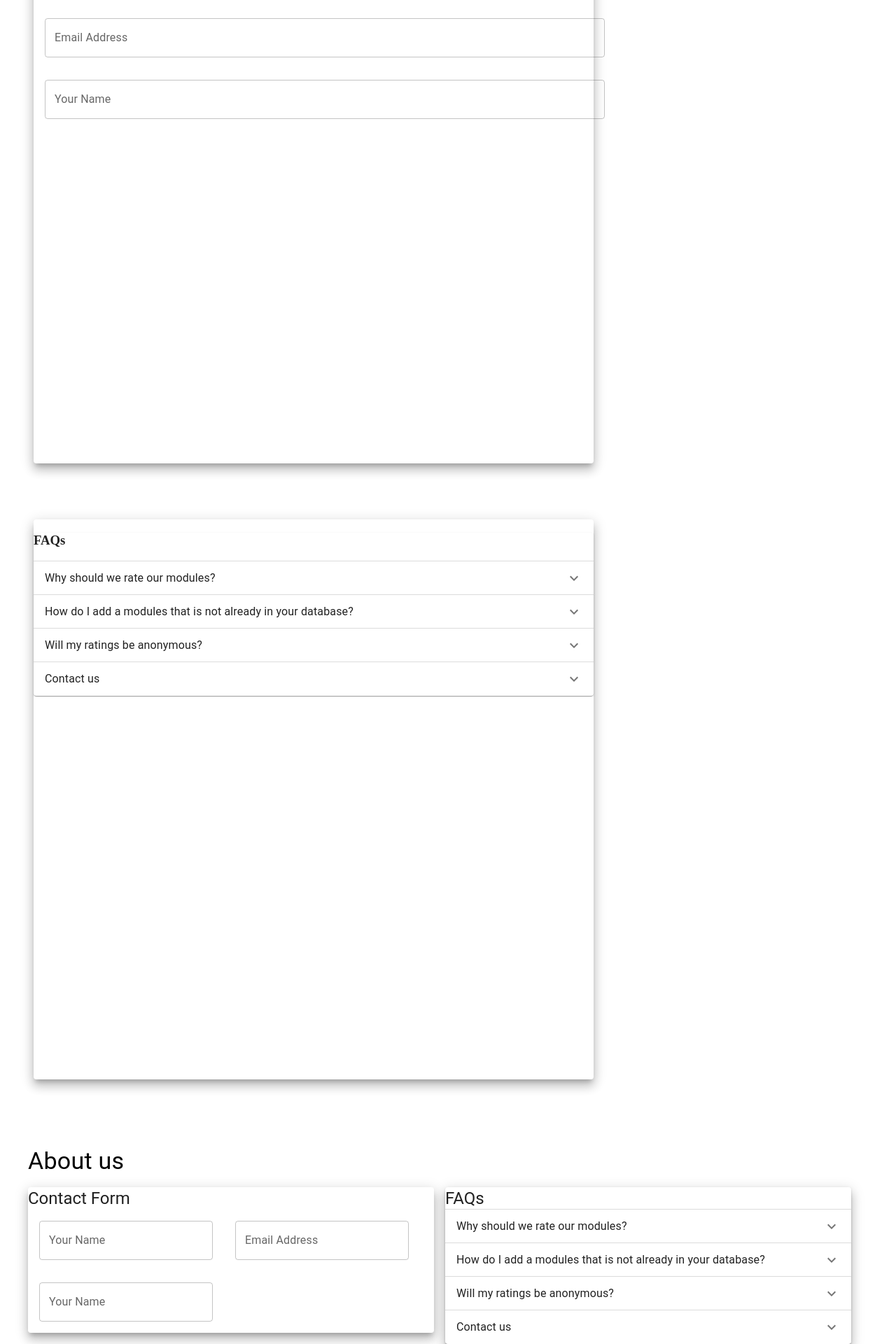
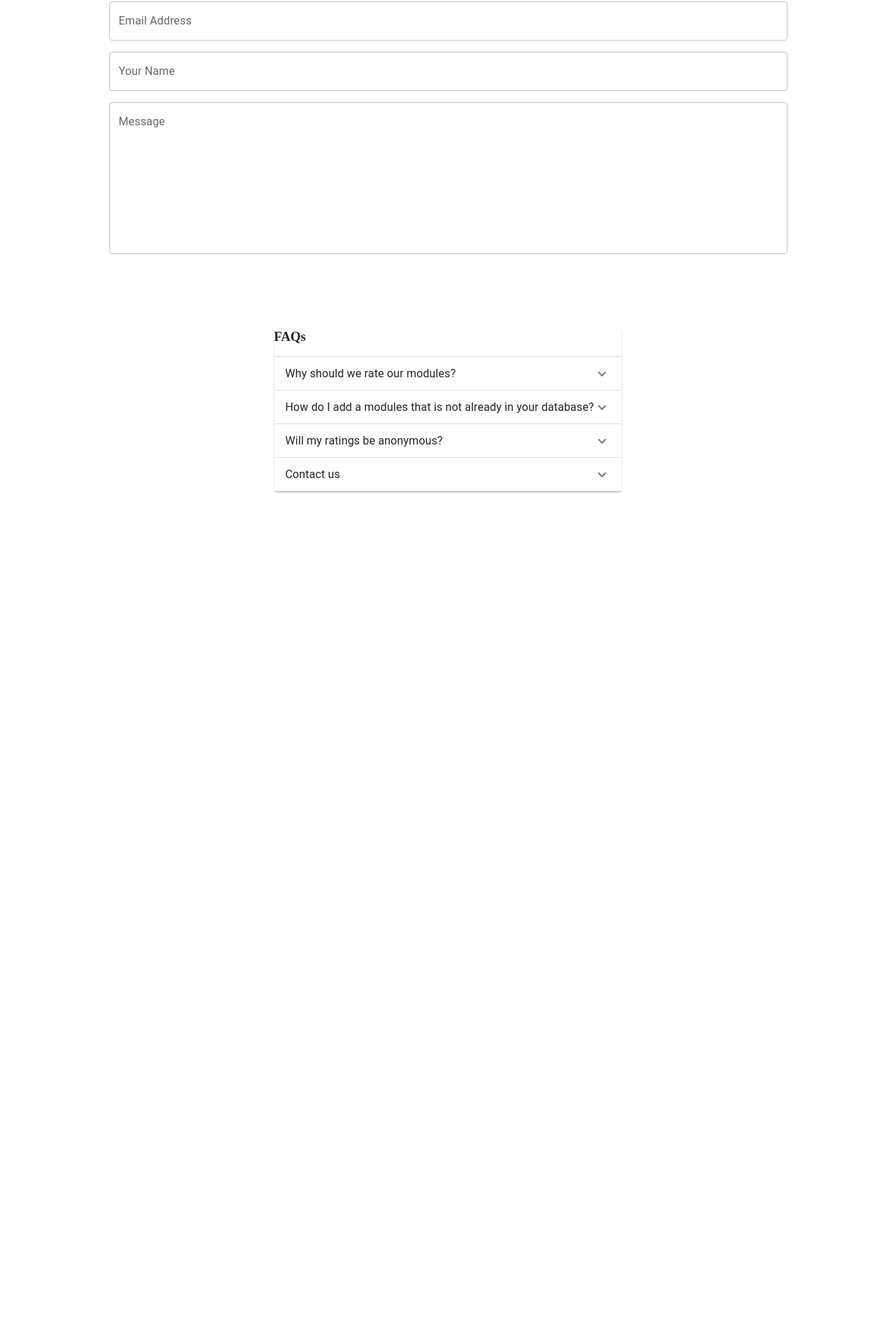
Before and after one commit to AlexanderPezarro/STEP2023Sustainabilty, a React (Create React App) app in the folder frontend/: page /aboutus in a window 1280 px wide. Shown: the part 334-2254 px from the top of the page at 70% size. After the commit the page ends 1084 px from the top, so only its background shows below. Built offline with nearby package versions, Linux system fonts and the light colour scheme.

Commit message:
09.07(Sun)

```diff
--- a/frontend/src/pages/Aboutus.js
+++ b/frontend/src/pages/Aboutus.js
@@ -5,11 +5,11 @@ import AccordionDetails from '@mui/material/AccordionDetails';
 import Typography from '@mui/material/Typography';
 import ExpandMoreIcon from '@mui/icons-material/ExpandMore';
 import Box from '@mui/material/Box';
-import Paper from '@mui/material/Paper';
 import OutlinedInput from '@mui/material/OutlinedInput';
 import FormControl from '@mui/material/FormControl';
 import InputLabel from '@mui/material/InputLabel';
-import { Container, Grid } from "@mui/material"
+import { Grid} from "@mui/material"
+import TextField from '@mui/material/TextField';
 
 export default function () {
     return (
@@ -21,51 +21,59 @@ export default function () {
                     display: 'flex',
                     flexWrap: 'wrap',
                     '& > :not(style)': {
-                        m: 5,
-                        width: 800,
-                        height: 800,
+                        mx: "auto",
+                        my: 5
                     },
                 }}
             >
-                <Paper elevation={10}>
+                <Grid elevation={10}>
                     <h3>Contact Form</h3>
                     <Box
                         component="form"
                         sx={{
-                            '& > :not(style)': { m: 2, width: '50' },
+                            '& > :not(style)': { mx: "auto", my: '50' },
                         }}
                         noValidate
                         autoComplete="off"
                     >
-                        <FormControl fullWidth sx={{ m: 1 }}>
+
+                        <FormControl fullWidth sx={{ mx: "auto", my:1 }}>
                             <InputLabel htmlFor="outlined-adornment-amount">Your Name</InputLabel>
                             <OutlinedInput
                                 id="outlined-adornment-amount"
                                 label="Amount"
                             />
                         </FormControl>
-                        <FormControl fullWidth sx={{ m: 1 }}>
+                        <FormControl fullWidth sx={{ mx: "auto", my:1 }}>
                             <InputLabel htmlFor="outlined-adornment-amount">Email Address</InputLabel>
                             <OutlinedInput
                                 id="outlined-adornment-amount"
                                 label="Amount"
                             />
                         </FormControl>
-                        <FormControl fullWidth sx={{ m: 1 }}>
+                        <FormControl fullWidth sx={{ mx: "auto", my:1 }}>
                             <InputLabel htmlFor="outlined-adornment-amount">Your Name</InputLabel>
                             <OutlinedInput
                                 id="outlined-adornment-amount"
                                 label="Amount"
                             />
                         </FormControl>
+                        <TextField
+                            fullWidth sx={{mx:"auto", my:1}}
+                            id="outlined-multiline-static"
+                            label="Message"
+                            multiline
+                            rows={8}
+                            placeholder="Message"
+                        />
 
 
 
 
                     </Box>
-                </Paper>
+                </Grid>
 
-                <Paper elevation={10}> <Accordion>
+                <Grid elevation={10}> <Accordion>
                     <h3>FAQs</h3>
                     <AccordionSummary
                         expandIcon={<ExpandMoreIcon />}
@@ -141,143 +149,12 @@ export default function () {
                                 blalblalbllabllablalblablalblabl
                             </Typography>
                         </AccordionDetails>
-                    </Accordion></Paper>
+                    </Accordion></Grid>
             </Box>
 
 
 
 
-            <Container sx={{ mx: "auto", my: 10 }}>
-                <Grid sx={{ flexGrow: 1 }} container spacing={3}>
-                    <Box
-                        sx={{
-                            display: 'flex',
-                            flexWrap: 'wrap',
-                        }}
-                    >
-                        <Grid container spacing={2}>
-                            <Grid item xs={12}>
-                            <Typography color="d0d3d4" variant="h4" component="span">About us</Typography>
-                            </Grid>
-                        <Grid item xs={6}>
-                            <Paper elevation={10} p = {3}>
-                                 <Typography color="d0d3d4" variant="h5" component="span">Contact Form</Typography>
-                                <Box
-                                    component="form"
-                                    sx={{
-                                        '& > :not(style)': { m: 2, width: '50' },
-                                    }}
-                                    noValidate
-                                    autoComplete="off"
-                                >
-                                    <FormControl sx={{ mx: 10 }}>
-                                        <InputLabel htmlFor="outlined-adornment-amount">Your Name</InputLabel>
-                                        <OutlinedInput
-                                            id="outlined-adornment-amount"
-                                            label="Amount"
-                                        />
-                                    </FormControl>
-                                    <FormControl sx={{ m: 1 }}>
-                                        <InputLabel htmlFor="outlined-adornment-amount">Email Address</InputLabel>
-                                        <OutlinedInput
-                                            id="outlined-adornment-amount"
-                                            label="Amount"
-                                        />
-                                    </FormControl>
-                                    <FormControl sx={{ m: 1 }}>
-                                        <InputLabel htmlFor="outlined-adornment-amount">Your Name</InputLabel>
-                                        <OutlinedInput
-                                            id="outlined-adornment-amount"
-                                            label="Amount"
-                                        />
-                                    </FormControl>
-                                </Box>
-                            </Paper>
-                        </Grid>
-
-                        <Grid item xs={6}>
-                        <Paper elevation={10}> <Accordion>
-                        <Typography color="d0d3d4" variant="h5" component="span">FAQs</Typography>
-                            <AccordionSummary
-                                expandIcon={<ExpandMoreIcon />}
-                                aria-controls="panel1a-content"
-                                id="panel1a-header"
-                            >
-                                <Typography>People</Typography>
-                            </AccordionSummary>
-                            <AccordionDetails>
-                                <Typography>
-                                    <ul>Alexander</ul>
-                                    <ul>Yui</ul>
-                                    <ul>Juho</ul>
-                                    <ul>Mark</ul>
-                                    <ul>Jeeshan</ul>
-                                </Typography>
-                            </AccordionDetails>
-                        </Accordion>
-                            <Accordion>
-                                <AccordionSummary
-                                    expandIcon={<ExpandMoreIcon />}
-                                    aria-controls="panel1a-content"
-                                    id="panel1a-header"
-                                >
-                                    <Typography>Why should we rate our modules?</Typography>
-                                </AccordionSummary>
-                                <AccordionDetails>
-                                    <Typography>
-                                        blalblalbllabllablalblablalblabl
-                                    </Typography>
-                                </AccordionDetails>
-                            </Accordion>
-                            <Accordion>
-                                <AccordionSummary
-                                    expandIcon={<ExpandMoreIcon />}
-                                    aria-controls="panel2a-content"
-                                    id="panel2a-header"
-                                >
-                                    <Typography>How do I add a modules that is not already in your database?</Typography>
-                                </AccordionSummary>
-                                <AccordionDetails>
-                                    <Typography>
-                                        blalblalbllabllablalblablalblabl
-                                    </Typography>
-                                </AccordionDetails>
-                            </Accordion>
-
-                            <Accordion>
-                                <AccordionSummary
-                                    expandIcon={<ExpandMoreIcon />}
-                                    aria-controls="panel2a-content"
-                                    id="panel2a-header"
-                                >
-                                    <Typography>Will my ratings be anonymous?</Typography>
-                                </AccordionSummary>
-                                <AccordionDetails>
-                                    <Typography>
-                                        blalblalbllabllablalblablalblabl
-                                    </Typography>
-                                </AccordionDetails>
-                            </Accordion>
-
-                            <Accordion>
-                                <AccordionSummary
-                                    expandIcon={<ExpandMoreIcon />}
-                                    aria-controls="panel2a-content"
-                                    id="panel2a-header"
-                                >
-                                    <Typography>Contact us</Typography>
-                                </AccordionSummary>
-                                <AccordionDetails>
-                                    <Typography>
-                                        blalblalbllabllablalblablalblabl
-                                    </Typography>
-                                </AccordionDetails>
-                            </Accordion></Paper>
-                            </Grid>
-                            </Grid>
-                    </Box>
-                </Grid>
-            </Container>
 
 
 
```
